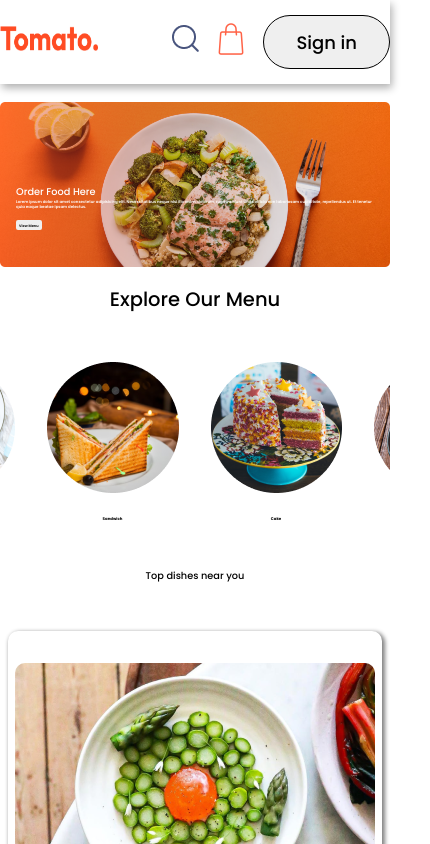
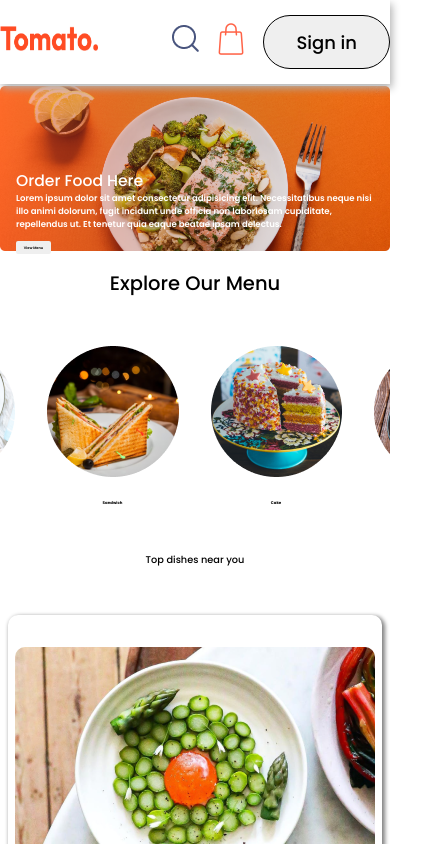
Before and after one commit to Mkmihir16/Food-delivery-React-V, a React (Vite) app: page / in a window 390 px wide. Shown: the top 844 px of the page, 430 px wide, since content can reach past the window. Built offline with nearby package versions, Linux system fonts and the light colour scheme.

Commit message:
added responsiveness

```diff
--- a/component/Footer/Footer.jsx
+++ b/component/Footer/Footer.jsx
@@ -1,5 +1,6 @@
 import React from 'react'
 import "./Footer.css"
+import "./responsive-footer.css"
 import { assets } from '../../src/assets/assets'
 export default function Footer() {
     return (
--- /dev/null
+++ b/component/Footer/responsive-footer.css
@@ -0,0 +1,21 @@
+@media screen  and (max-width:800px){
+    .footer{
+            height: auto;
+            width: 100vw;
+            flex-direction: column;
+    }
+    .left-sub-footer p{
+        display: none;
+    }
+    .left-footer{
+        padding-top: 2rem;
+        width:100%
+    }
+    .center-footer{
+        display: none;
+    }
+    .right-footer{
+        width: 100%;
+        padding-bottom: 2rem;
+    }
+}
--- a/component/Header/Header.css
+++ b/component/Header/Header.css
@@ -13,6 +13,7 @@
     background-repeat: no-repeat;
     background-size:contain;
     background-position: center;
+
 
 }
 .header h1{
--- a/component/Header/repsonsive-header.css
+++ b/component/Header/repsonsive-header.css
@@ -1,17 +1,24 @@
 @media  screen and (max-width:800px)  {
 .header{
-    margin: 1rem 0;
+    margin: 0rem 0;
     height: 20vh;
     width: 100vw;
     color: black;
+    margin-bottom: 1rem;
 }
 .sub-header{
 
     color:white
 }
+.sub-header h1{
+    font-size: 4vw;
+}
+.sub-header p{
+    font-size: 2.2vw;
+}
 .sub-header button{
     margin-top: 0.1rem;
     border-radius: 2px;
-    padding: 0.3vh 0.8vw;
+    padding: 0.5vh 2vw;
 }
 }
```
